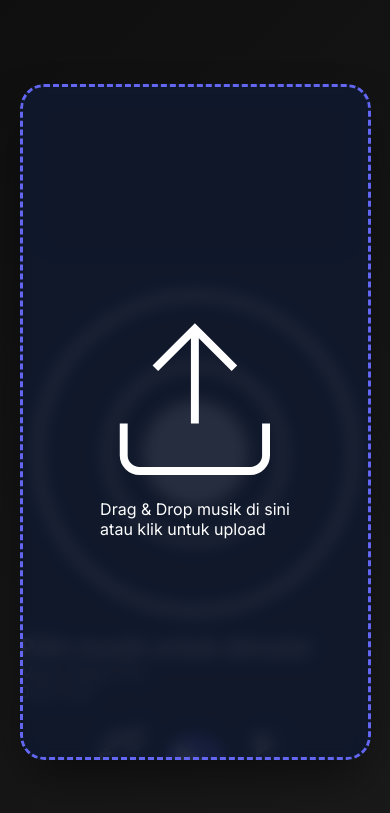
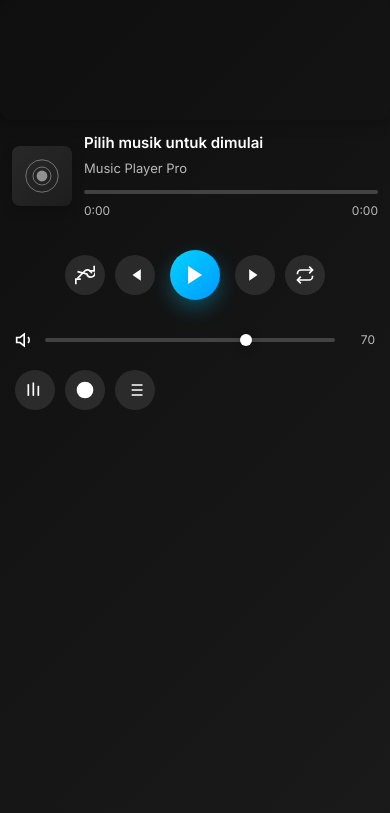
Before and after one commit to SaudiBrother/Music-player, a website: page index.html in a window 390 px wide. Drawn offline with Linux system fonts and the light colour scheme.

Commit message:
Refactor main.css for improved styling and layout
Removed old CSS variables and updated styles for layout and components.

```diff
--- a/src/css/main.css
+++ b/src/css/main.css
@@ -1,120 +1,462 @@
-:root {
-    --primary: #6366f1;
-    --primary-light: #818cf8;
-    --bg-dark: #0f172a;
-    --surface: #1e293b;
-    --text-main: #f8fafc;
-    --text-dim: #94a3b8;
-    --transition: all 0.3s cubic-bezier(0.4, 0, 0.2, 1);
-}
-
 * {
     margin: 0;
     padding: 0;
     box-sizing: border-box;
 }
 
-body {
-    font-family: 'Inter', sans-serif;
-    background-color: var(--bg-dark);
-    color: var(--text-main);
-    height: 100vh;
-    display: flex;
-    justify-content: center;
-    align-items: center;
+html, body {
+    width: 100%;
+    height: 100%;
     overflow: hidden;
-    transition: background-color 0.5s ease;
 }
 
+body {
+    font-family: 'Inter', -apple-system, BlinkMacSystemFont, 'Segoe UI', sans-serif;
+    font-weight: 400;
+    line-height: 1.5;
+    -webkit-font-smoothing: antialiased;
+    -moz-osx-font-smoothing: grayscale;
+}
+
+::-webkit-scrollbar {
+    width: 6px;
+    height: 6px;
+}
+
+::-webkit-scrollbar-track {
+    background: transparent;
+}
+
+::-webkit-scrollbar-thumb {
+    background: rgba(255, 255, 255, 0.2);
+    border-radius: 3px;
+}
+
+::-webkit-scrollbar-thumb:hover {
+    background: rgba(255, 255, 255, 0.3);
+}
+
+/* App Container */
 .app-container {
-    width: 90%;
-    max-width: 1000px;
-    height: 80vh;
-    background: var(--surface);
-    border-radius: 24px;
+    width: 100%;
+    height: 100%;
+    display: flex;
+    flex-direction: column;
     position: relative;
-    box-shadow: 0 25px 50px -12px rgba(0, 0, 0, 0.5);
+    overflow: hidden;
+    will-change: background-color;
+}
+
+/* Drop Zone */
+.drop-zone {
+    position: absolute;
+    top: 0;
+    left: 0;
+    right: 0;
+    bottom: 0;
+    display: flex;
+    align-items: center;
+    justify-content: center;
+    z-index: 1000;
+    pointer-events: none;
+    opacity: 0;
+    transition: opacity 0.3s ease;
+}
+
+.drop-zone.active {
+    opacity: 1;
+    pointer-events: all;
+    background: rgba(0, 0, 0, 0.8);
+    backdrop-filter: blur(8px);
+}
+
+.drop-content {
+    text-align: center;
+    color: white;
+}
+
+.drop-icon {
+    width: 80px;
+    height: 80px;
+    margin-bottom: 20px;
+    animation: bounce 2s infinite;
+}
+
+@keyframes bounce {
+    0%, 100% { transform: translateY(0); }
+    50% { transform: translateY(-10px); }
+}
+
+.drop-zone p {
+    font-size: 24px;
+    font-weight: 600;
+    margin-bottom: 8px;
+}
+
+.drop-zone span {
+    font-size: 14px;
+    opacity: 0.7;
+}
+
+/* Player Wrapper */
+.player-wrapper {
+    flex: 1;
     display: flex;
     flex-direction: column;
     overflow: hidden;
+    position: relative;
 }
 
-/* Drop Zone Styles */
-.drop-zone {
-    position: absolute;
-    inset: 0;
-    background: rgba(15, 23, 42, 0.9);
-    backdrop-filter: blur(8px);
-    z-index: 1000;
-    display: flex;
-    flex-direction: column;
-    justify-content: center;
-    align-items: center;
-    border: 3px dashed var(--primary);
-    border-radius: 24px;
-    transition: var(--transition);
-    pointer-events: all;
-}
-
-.drop-zone.hidden {
-    opacity: 0;
-    pointer-events: none;
-}
-
-.drop-zone.active {
-    background: rgba(99, 102, 241, 0.2);
-    transform: scale(0.98);
-}
-
-/* Visualizer Canvas */
+/* Visualizer */
 .visualizer-container {
-    padding: 20px;
-    width: 100%;
+    flex: 0 0 auto;
+    height: 200px;
+    margin-bottom: 20px;
+    border-radius: 12px;
+    overflow: hidden;
+    box-shadow: 0 4px 15px rgba(0, 0, 0, 0.2);
 }
 
 .visualizer-canvas {
     width: 100%;
-    height: 150px;
-    border-radius: 12px;
-    background: rgba(0, 0, 0, 0.2);
+    height: 100%;
+    display: block;
+    will-change: contents;
 }
 
-/* Player Controls */
+/* Player Info */
+.player-info {
+    display: flex;
+    gap: 20px;
+    padding: 0 20px;
+    margin-bottom: 20px;
+    align-items: center;
+}
+
+.album-art {
+    flex: 0 0 80px;
+    height: 80px;
+    border-radius: 8px;
+    overflow: hidden;
+    box-shadow: 0 4px 12px rgba(0, 0, 0, 0.2);
+    background: linear-gradient(135deg, rgba(255, 255, 255, 0.1), rgba(255, 255, 255, 0.05));
+}
+
+.art-placeholder {
+    width: 100%;
+    height: 100%;
+    display: flex;
+    align-items: center;
+    justify-content: center;
+    color: rgba(255, 255, 255, 0.5);
+}
+
+.art-placeholder svg {
+    width: 60%;
+    height: 60%;
+}
+
+.track-details {
+    flex: 1;
+    min-width: 0;
+}
+
+.track-title {
+    font-size: 18px;
+    font-weight: 600;
+    margin-bottom: 4px;
+    white-space: nowrap;
+    overflow: hidden;
+    text-overflow: ellipsis;
+}
+
+.track-artist {
+    font-size: 14px;
+    opacity: 0.7;
+    margin-bottom: 12px;
+    white-space: nowrap;
+    overflow: hidden;
+    text-overflow: ellipsis;
+}
+
+.track-progress {
+    display: flex;
+    flex-direction: column;
+    gap: 8px;
+}
+
+.progress-bar {
+    position: relative;
+    height: 4px;
+    background: rgba(255, 255, 255, 0.2);
+    border-radius: 2px;
+    cursor: pointer;
+    overflow: visible;
+}
+
+.progress-fill {
+    height: 100%;
+    background: linear-gradient(90deg, #00d4ff, #0099ff);
+    border-radius: 2px;
+    width: 0%;
+    will-change: width;
+    transition: width 0.1s linear;
+}
+
+.progress-handle {
+    position: absolute;
+    top: 50%;
+    left: 0%;
+    width: 12px;
+    height: 12px;
+    background: white;
+    border-radius: 50%;
+    transform: translate(-50%, -50%);
+    box-shadow: 0 2px 8px rgba(0, 0, 0, 0.3);
+    opacity: 0;
+    transition: opacity 0.2s ease;
+    will-change: left;
+}
+
+.progress-bar:hover .progress-handle {
+    opacity: 1;
+}
+
+.time-display {
+    display: flex;
+    justify-content: space-between;
+    font-size: 12px;
+    opacity: 0.7;
+}
+
+/* Controls */
 .player-controls {
     display: flex;
     justify-content: center;
     align-items: center;
-    gap: 20px;
+    gap: 30px;
     padding: 20px;
+    margin-bottom: 20px;
+}
+
+.control-group {
+    display: flex;
+    gap: 15px;
 }
 
 .btn {
-    background: rgba(255, 255, 255, 0.05);
-    border: none;
-    color: var(--text-main);
-    cursor: pointer;
     width: 44px;
     height: 44px;
+    border: none;
     border-radius: 50%;
+    background: rgba(255, 255, 255, 0.1);
+    color: white;
+    cursor: pointer;
     display: flex;
+    align-items: center;
     justify-content: center;
-    align-items: center;
-    transition: var(--transition);
+    transition: all 0.3s cubic-bezier(0.4, 0, 0.2, 1);
+    position: relative;
+    overflow: hidden;
+    will-change: transform, background-color;
+}
+
+.btn svg {
+    width: 20px;
+    height: 20px;
+    display: block;
 }
 
 .btn:hover {
-    background: rgba(255, 255, 255, 0.15);
-    transform: scale(1.1);
+    background: rgba(255, 255, 255, 0.2);
+    transform: scale(1.05);
+}
+
+.btn:active {
+    transform: scale(0.95);
 }
 
 .btn-play-large {
     width: 64px;
     height: 64px;
-    background: var(--primary);
-    box-shadow: 0 8px 15px rgba(99, 102, 241, 0.3);
+    background: linear-gradient(135deg, #00d4ff, #0099ff);
+    box-shadow: 0 8px 20px rgba(0, 212, 255, 0.3);
 }
 
 .btn-play-large:hover {
-    background: var(--primary-light);
-    box-shadow: 0 12px 20px rgba(99, 102, 241, 0.4);
+    background: linear-gradient(135deg, #00e4ff, #0099ff);
+    box-shadow: 0 12px 30px rgba(0, 212, 255, 0.4);
 }
+
+.btn-play-large svg {
+    width: 26px;
+    height: 26px;
+}
+
+.btn.active {
+    background: rgba(0, 212, 255, 0.4);
+    color: #00d4ff;
+}
+
+/* Settings */
+.player-settings {
+    display: flex;
+    justify-content: space-between;
+    align-items: center;
+    padding: 0 20px;
+    gap: 20px;
+}
+
+.volume-control {
+    display: flex;
+    align-items: center;
+    gap: 10px;
+    flex: 0 1 200px;
+}
+
+.volume-icon {
+    width: 20px;
+    height: 20px;
+    flex-shrink: 0;
+}
+
+.volume-slider {
+    flex: 1;
+    height: 4px;
+    border-radius: 2px;
+    background: rgba(255, 255, 255, 0.2);
+    outline: none;
+    cursor: pointer;
+    -webkit-appearance: none;
+    appearance: none;
+    will-change: background;
+}
+
+.volume-slider::-webkit-slider-thumb {
+    -webkit-appearance: none;
+    appearance: none;
+    width: 12px;
+    height: 12px;
+    background: white;
+    border-radius: 50%;
+    cursor: pointer;
+    box-shadow: 0 2px 8px rgba(0, 0, 0, 0.3);
+}
+
+.volume-slider::-moz-range-thumb {
+    width: 12px;
+    height: 12px;
+    background: white;
+    border: none;
+    border-radius: 50%;
+    cursor: pointer;
+    box-shadow: 0 2px 8px rgba(0, 0, 0, 0.3);
+}
+
+.volume-value {
+    font-size: 12px;
+    opacity: 0.7;
+    min-width: 30px;
+    text-align: right;
+}
+
+.settings-buttons {
+    display: flex;
+    gap: 10px;
+}
+
+.btn-settings {
+    width: 40px;
+    height: 40px;
+}
+
+/* Responsive */
+@media (max-width: 768px) {
+    .visualizer-container {
+        height: 150px;
+        margin-bottom: 15px;
+    }
+
+    .player-info {
+        gap: 15px;
+        padding: 0 15px;
+        margin-bottom: 15px;
+    }
+
+    .album-art {
+        flex: 0 0 70px;
+        height: 70px;
+    }
+
+    .track-title {
+        font-size: 16px;
+    }
+
+    .track-artist {
+        font-size: 13px;
+    }
+
+    .player-controls {
+        gap: 20px;
+        padding: 15px;
+        margin-bottom: 15px;
+    }
+
+    .control-group {
+        gap: 10px;
+    }
+
+    .btn {
+        width: 40px;
+        height: 40px;
+    }
+
+    .btn-play-large {
+        width: 56px;
+        height: 56px;
+    }
+
+    .player-settings {
+        flex-wrap: wrap;
+        padding: 0 15px;
+    }
+
+    .volume-control {
+        flex: 1 1 100%;
+    }
+}
+
+@media (max-width: 480px) {
+    .visualizer-container {
+        height: 120px;
+        margin-bottom: 12px;
+    }
+
+    .player-info {
+        gap: 12px;
+        padding: 0 12px;
+    }
+
+    .album-art {
+        flex: 0 0 60px;
+        height: 60px;
+    }
+
+    .track-title {
+        font-size: 15px;
+    }
+
+    .player-controls {
+        gap: 15px;
+    }
+
+    .btn-play-large {
+        width: 50px;
+        height: 50px;
+    }
+
+    .btn-play-large svg {
+        width: 24px;
+        height: 24px;
+    }
+        }
```
